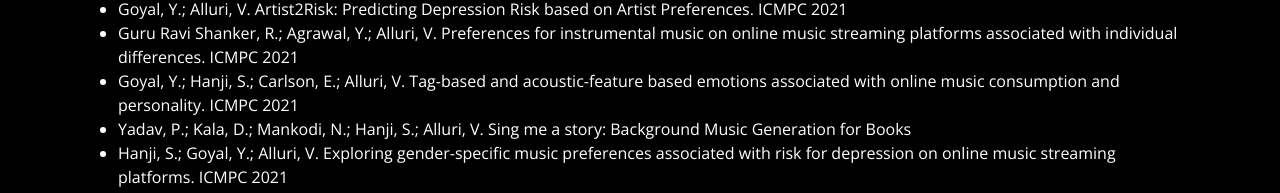
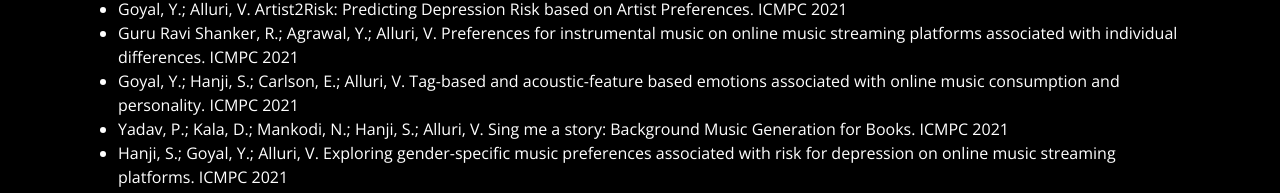
Before and after one commit to music-cognition/music-cognition.github.io, a plain HTML site: page index.html in a window 1280 px wide. Shown: the part 2671-2864 px from the top of the page. Drawn offline with nearby package versions, Linux system fonts and the light colour scheme; files whose address does not match are found by name.

Commit message:
Update index.html

```diff
--- a/index.html
+++ b/index.html
@@ -148,7 +148,7 @@
                         <li>Goyal, Y.; Alluri, V. Artist2Risk: Predicting Depression Risk based on Artist Preferences. ICMPC 2021</li>
                         <li>Guru Ravi Shanker, R.; Agrawal, Y.; Alluri, V. Preferences for instrumental music on online music streaming platforms associated with individual differences. ICMPC 2021</li>
                         <li>Goyal, Y.; Hanji, S.; Carlson, E.; Alluri, V. Tag-based and acoustic-feature based emotions associated with online music consumption and personality. ICMPC 2021</li>
-                        <li>Yadav, P.; Kala, D.; Mankodi, N.; Hanji, S.; Alluri, V. Sing me a story: Background Music Generation for Books</li>
+                        <li>Yadav, P.; Kala, D.; Mankodi, N.; Hanji, S.; Alluri, V. Sing me a story: Background Music Generation for Books. ICMPC 2021</li>
                         <li>Hanji, S.; Goyal, Y.; Alluri, V.  Exploring gender-specific music preferences associated with risk for depression on online music streaming platforms. ICMPC 2021</li>
                         <li>Harris, M.Y; Alluri, V. Case Study: Appreciation of Complex Music in a Cognitively Impaired Subject. ICMPC 2021</li>
                         <li>Timmers, R.; Dibben, N.; Doffmn, M.; Ambrazevičius, R.; Aliyeva, I.; Alluri, V.; Castro Cifuentes, J.; Davidson, J.; Hegde, S.; Garrido, S.; Nogaj, A.; Oldendaal, A.; Pérez-Acosta, G. Connectivity and diversity in music cognition. ICMPC 2021</li>
```
